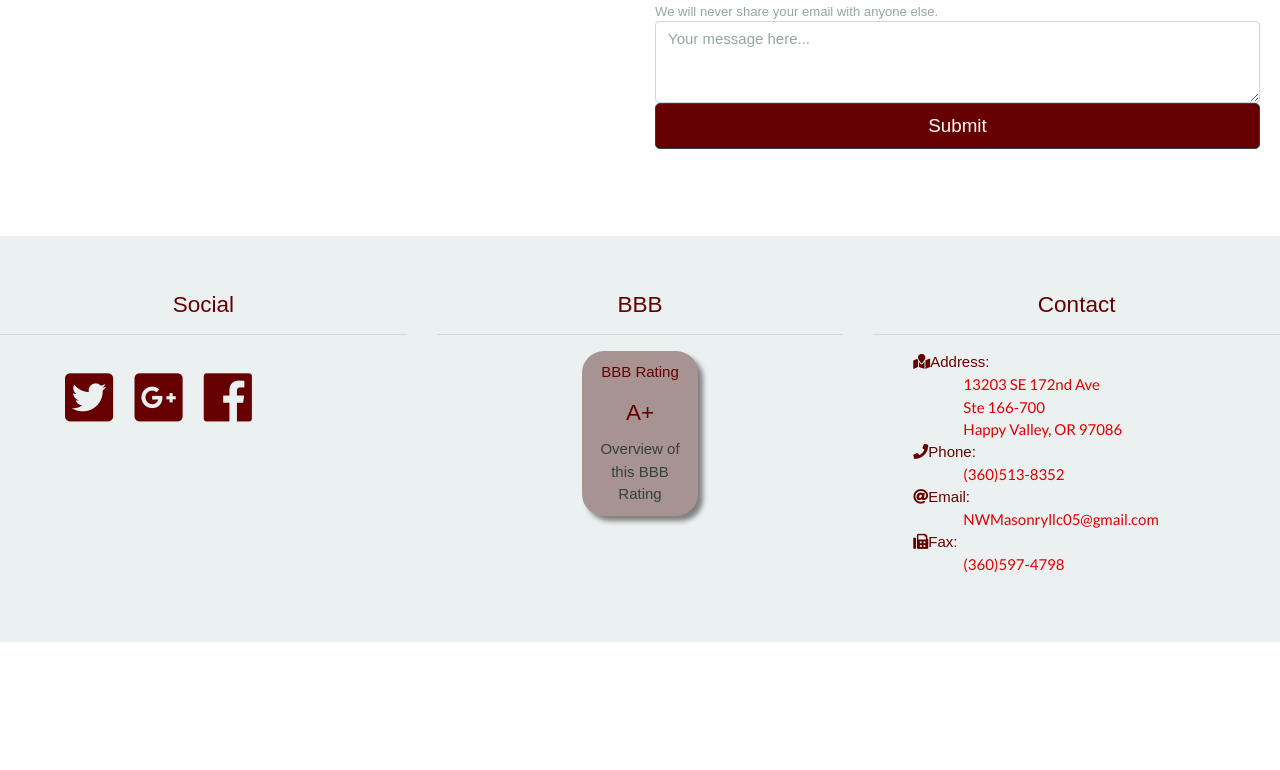
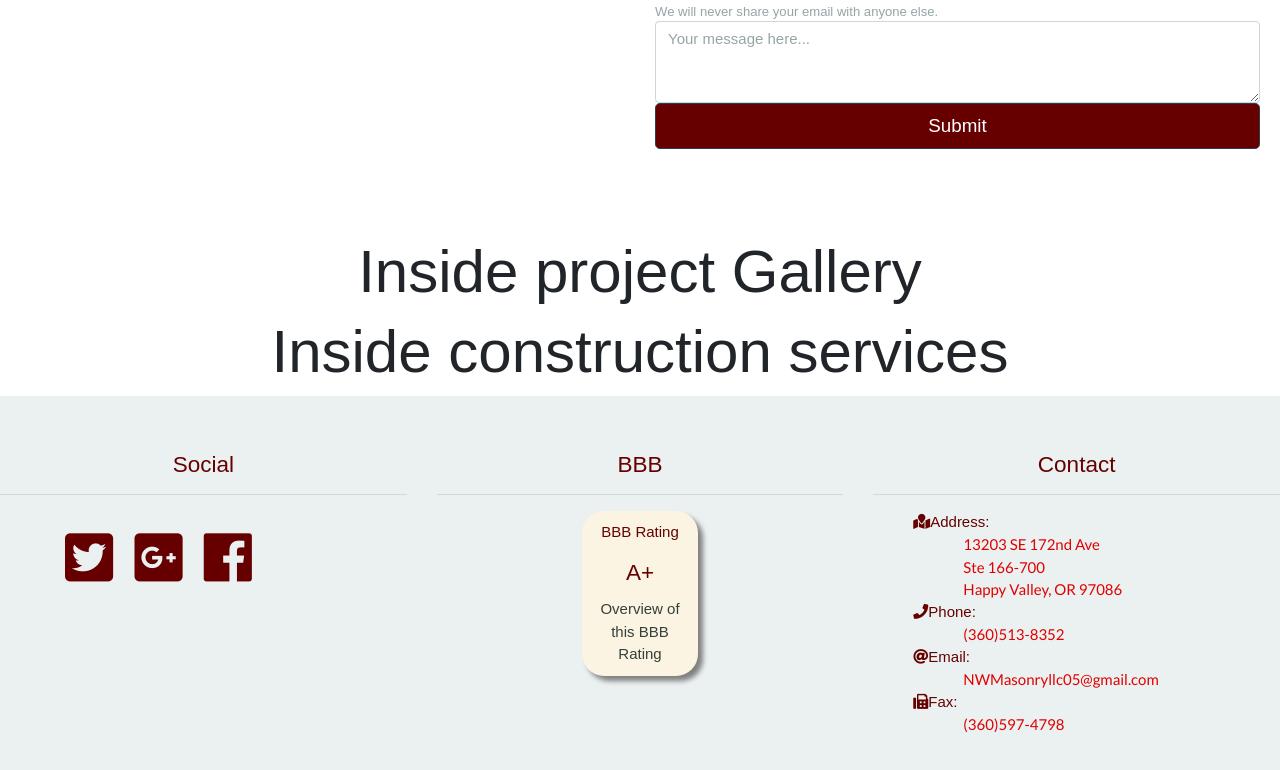
Before and after one commit to ashleynicole472/NWMasonry, a React (Create React App) app in the folder nwmasonry/: page / in a window 1280 px wide. Shown: the part 957-1727 px from the top of the page. Before the commit the page ends 1599 px from the top, so only its background shows below. Built offline with nearby package versions, Linux system fonts and the light colour scheme.

Commit message:
Started work on react router

```diff
--- a/nwmasonry/src/App.js
+++ b/nwmasonry/src/App.js
@@ -3,6 +3,8 @@ import NavBar from './Components/NavBar/NavBar.js';
 import WelcomeSign from './Components/WelcomeSign/WelcomeSign.js';
 import About from './Components/AboutUs/AboutUs.js';
 import Reviews from './Components/CustomerReviews/Reviews.js';
+import Services from './Components/ConstructionServices/ConstructionServices.js';
+import Gallery from './Components/ProjectGallery/ProjectGallery.js';
 import Footer from './Components/Footer/Footer.js';
 import './App.css';
 
@@ -14,6 +16,8 @@ class App extends Component {
         <WelcomeSign />
         <About />
         <Reviews />
+        <Gallery />
+        <Services />
         <Footer />
       </div>
     );
--- a/nwmasonry/src/Components/ConstructionServices/ConstructionServices.js
+++ b/nwmasonry/src/Components/ConstructionServices/ConstructionServices.js
@@ -4,8 +4,10 @@ class Services extends Component {
     render(){
         return(
             <div className="services-container">
-                <div className=""
+                <h1>Inside construction services</h1>
             </div>
         )
     }
 }
+
+export default Services;
--- a/nwmasonry/src/Components/Footer/Footer.css
+++ b/nwmasonry/src/Components/Footer/Footer.css
@@ -10,7 +10,7 @@
 }
 
 .bbb-rating {
-    background-color: #a89393;
+    background-color: #fcf4e3;
     padding: 10px;
     border-radius: 22px;
     box-shadow: 5px 5px 5px grey;
--- /dev/null
+++ b/nwmasonry/src/Components/ProjectGallery/ProjectGallery.js
@@ -0,0 +1,11 @@
+import React, { Component } from 'react';
+
+class ProjectGallery extends Component{
+    render(){
+        return(
+            <h1>Inside project Gallery</h1>
+        )
+    }
+}
+
+export default ProjectGallery;
```
Also changed, not shown: nwmasonry/src/Components/ProjectGallery/ProjectGallery.css (added).
